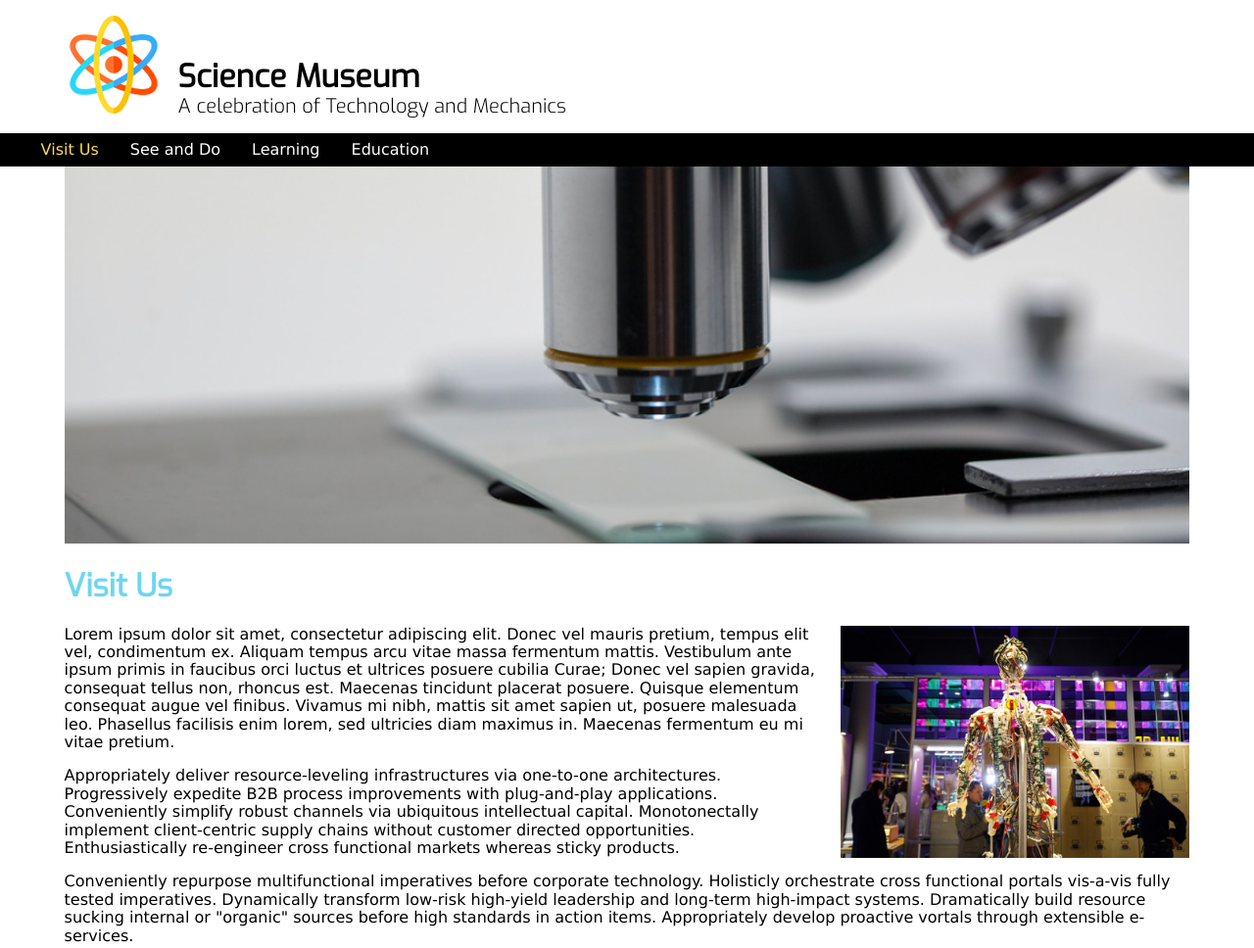
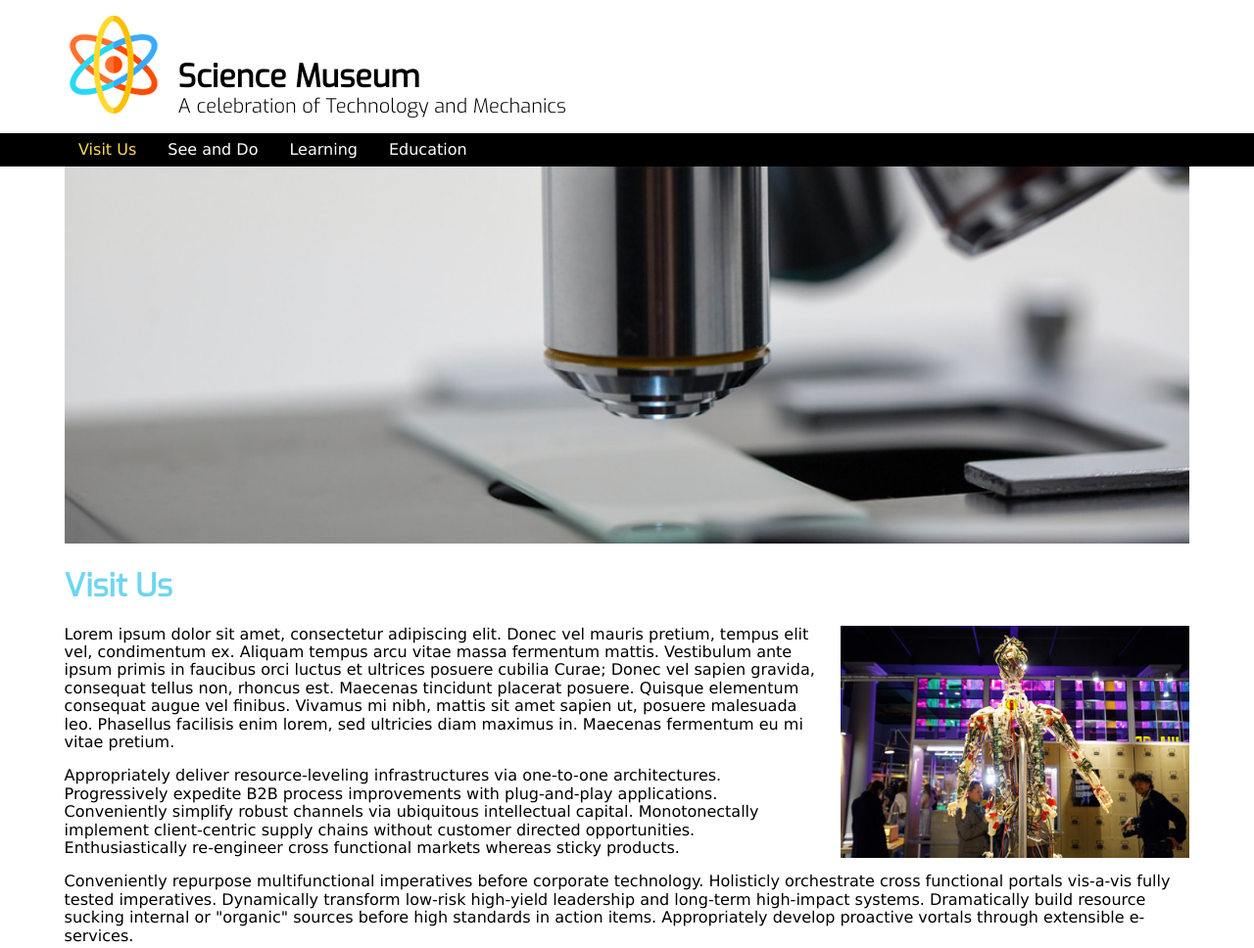
Before and after one commit to ConnerChappell/DGM_2740, a plain HTML site: page unit02/index.html in a window 1280 px wide. Shown: the top 968 px of the page at 98% size. Drawn offline with Linux system fonts and the light colour scheme.

Commit message:
All style requirements met

```diff
--- a/unit02/css/large.css
+++ b/unit02/css/large.css
@@ -1,5 +1,5 @@
 @media only screen and (min-width: 1028px) {
-    header, main {
+    header, nav, main {
         max-width: 75rem;
         margin: auto;
     }
--- a/unit02/css/small.css
+++ b/unit02/css/small.css
@@ -33,7 +33,7 @@ header h2 {
 }
 
 /* Navigation Rules */
-nav {
+.nav-wrapper {
     background-color: #000;
 }
 nav ul {
--- a/unit02/index.html
+++ b/unit02/index.html
@@ -24,6 +24,7 @@
   <h2>A celebration of Technology and Mechanics</h2>
 </header>
 
+<div class="nav-wrapper">
   <nav class="clearfix">
   <ul>
     <li><a href="index.html" class="active">Visit Us</a></li>
@@ -32,6 +33,7 @@
     <li><a href="#">Education</a></li>
   </ul>
   </nav>
+</div>
 
 <main>
 
```
Lines whose indentation alone changed are shown as unchanged.
